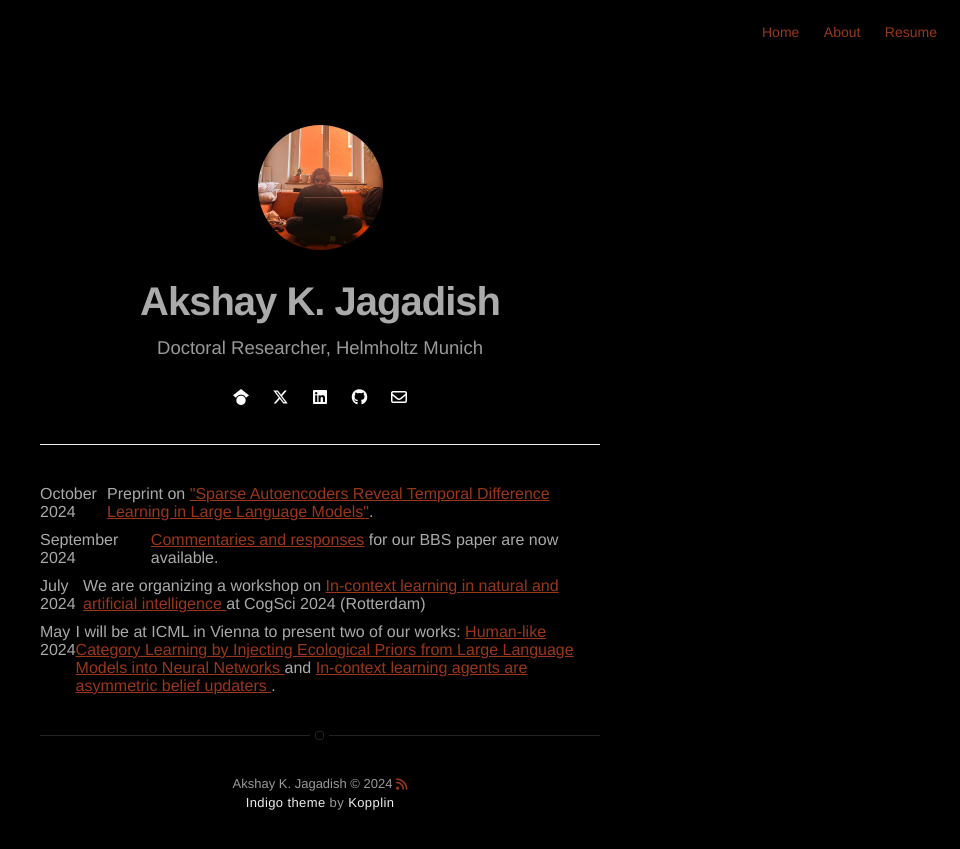
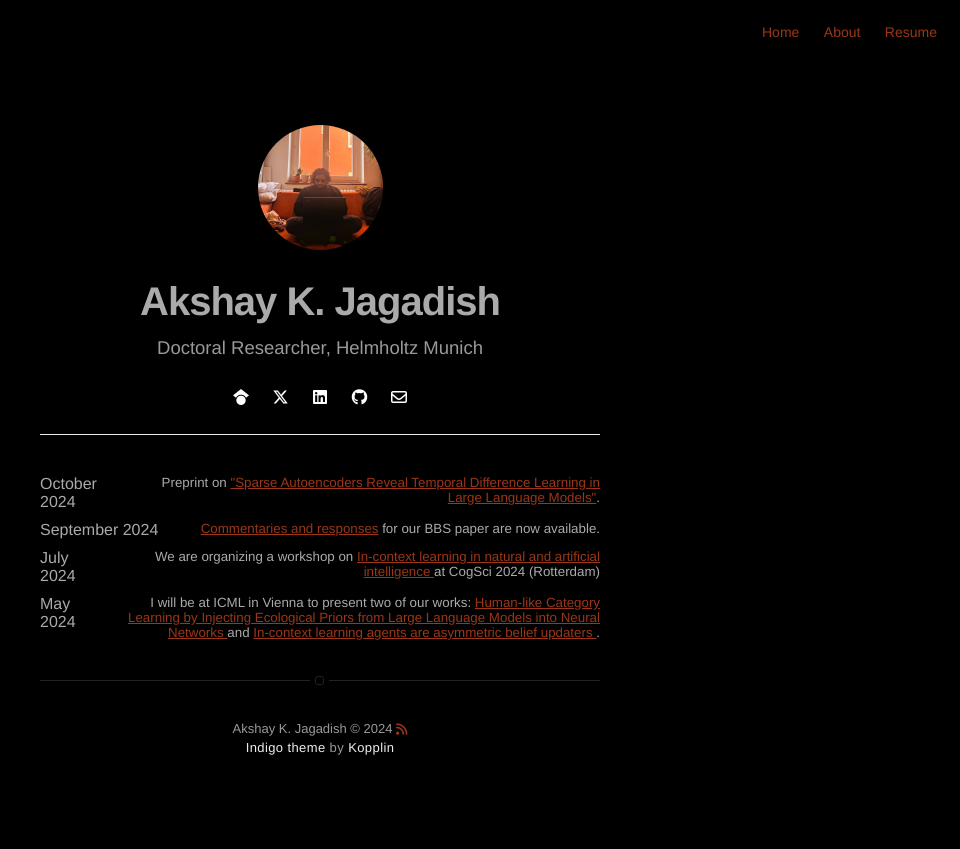
Before and after one commit to akjagadish/akjagadish.github.io, a Jekyll site: the page built from projects.html, in a window 1280 px wide. Shown: the top 849 px of the page, without its empty margins (320-1280 px from the left). Built offline with Jekyll 4.4.1, drawn with Linux system fonts in a browser that asks for light colours; nearby versions of some CDN libraries.

Commit message:
Refactor projects.html layout and update horizontal rule style

```diff
--- a/projects.html
+++ b/projects.html
@@ -2,30 +2,34 @@
 title: Projects
 layout: page
 ---
-<hr style="margin-top: 20px; border-width: 0.1px; border-color: lightgray;">
+<hr style="margin-top: 10px; border-width: 0.1px; border-color: lightgray;">
 <div style="display: flex; flex-direction: column; gap: 10px;">
 
   <div style="display: flex; justify-content: space-between;">
     <span>October 2024</span>
-    <span> Preprint on <a href="https://arxiv.org/abs/2410.01280">"Sparse Autoencoders Reveal Temporal Difference
+    <span style="flex-grow: 1; text-align: right; font-size: smaller; margin-left: 20px;"> Preprint on <a
+        href="https://arxiv.org/abs/2410.01280">"Sparse Autoencoders Reveal Temporal Difference
         Learning in Large Language Models"</a>.</span>
   </div>
 
   <div style="display: flex; justify-content: space-between;">
     <span>September 2024</span>
-    <span> <a href="https://marcelbinz.github.io/imgs/Meta-learned_models_of_cognition.pdf"> Commentaries and
+    <span style="flex-grow: 1; text-align: right; font-size: smaller; margin-left: 20px;"> <a
+        href="https://marcelbinz.github.io/imgs/Meta-learned_models_of_cognition.pdf"> Commentaries and
         responses</a> for our BBS paper are now available.</span>
   </div>
 
   <div style="display: flex; justify-content: space-between;">
     <span>July 2024</span>
-    <span> We are organizing a workshop on <a href="https://jacquespesnot.github.io/2024_CogSci_Workshop/"> In-context
+    <span style="flex-grow: 1; text-align: right; font-size: smaller; margin-left: 20px;"> We are organizing a workshop
+      on <a href="https://jacquespesnot.github.io/2024_CogSci_Workshop/"> In-context
         learning in natural and artificial intelligence </a> at CogSci 2024 (Rotterdam) </span>
   </div>
 
   <div style="display: flex; justify-content: space-between;">
     <span>May 2024</span>
-    <span> I will be at ICML in Vienna to present two of our works: <a href="https://arxiv.org/abs/2402.01821">
+    <span style="flex-grow: 1; text-align: right; font-size: smaller; margin-left: 20px;"> I will be at ICML in Vienna
+      to present two of our works: <a href="https://arxiv.org/abs/2402.01821">
         Human-like Category Learning by Injecting Ecological Priors from Large Language Models into Neural Networks </a>
       and
       <a href="https://arxiv.org/abs/2402.03969"> In-context learning agents are asymmetric belief updaters </a>.
```
